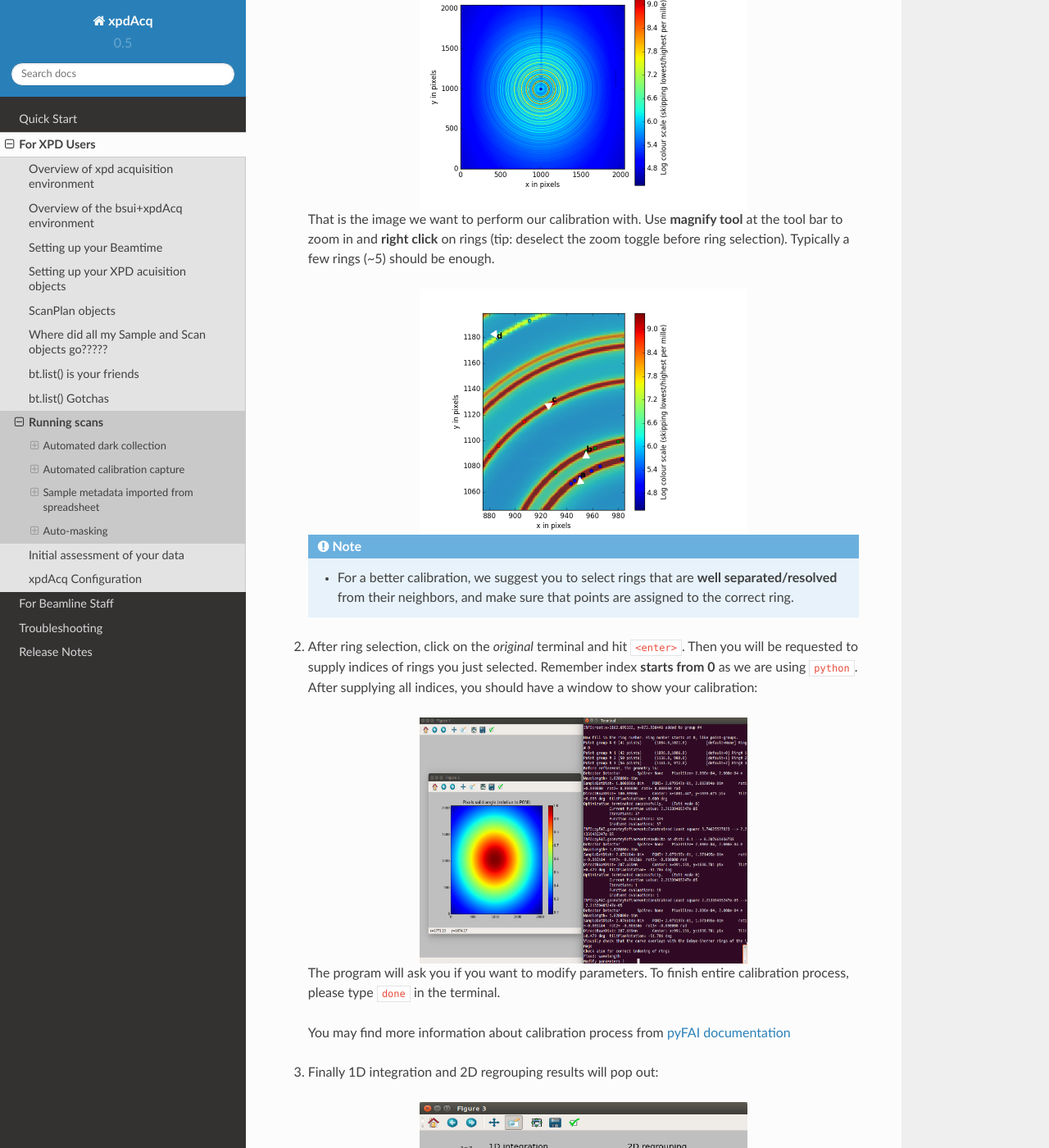
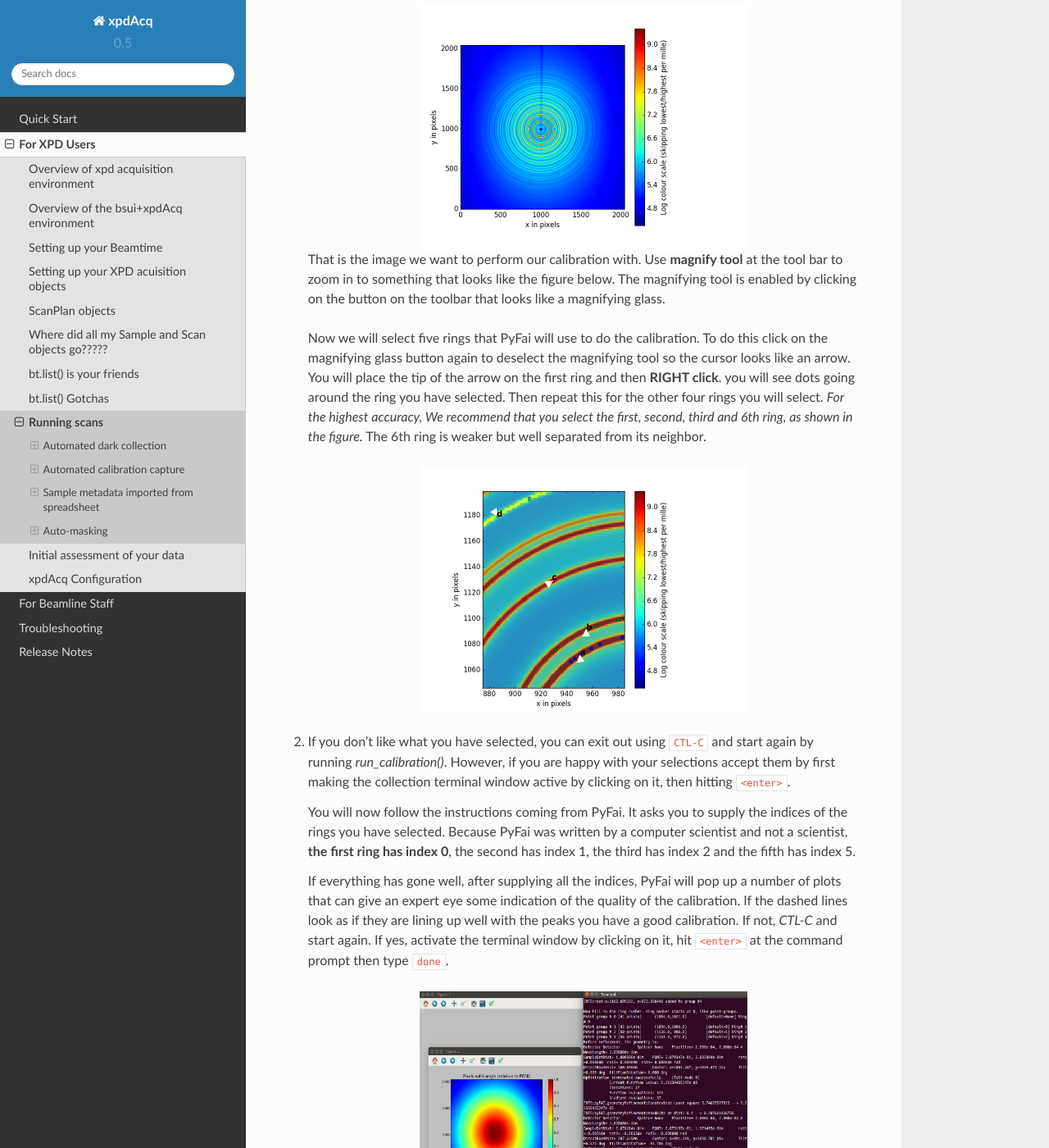
Before and after one commit to xpdAcq/xpdAcq, a Sphinx documentation site: the page built from doc/usb_Running.rst, in a window 1280 px wide and 1400 px high, scrolled down 3905 px. Shown: the whole window at 82% size. Built offline with Sphinx 7.4.7 and the Read the Docs theme 2.0.0, drawn with Linux system fonts in a browser that asks for light colours; some of the changed text lies outside the part shown.

```diff
--- a/doc/usb_Running.rst
+++ b/doc/usb_Running.rst
@@ -242,9 +242,10 @@ reduction possible!
 Quick guide of calibration steps with pyFAI
 ^^^^^^^^^^^^^^^^^^^^^^^^^^^^^^^^^^^^^^^^^^^^
 
-
-1. First you will see an image window like this:
-
+1. We assume that you have run ``run_calibration()`` in the ``collection`` window
+with Ni as your calibrant.  This will automatically expose the Ni, and after a
+pause a 2D plot window should pop up on the acquisition computer, looking
+something like this:
 
   .. image:: ./img/calib_05.png
     :width: 400px
@@ -253,25 +254,38 @@ Quick guide of calibration steps with pyFAI
 
 
   That is the image we want to perform our  calibration with. Use **magnify
-  tool** at the tool bar to zoom in and **right click** on rings (tip: deselect the zoom toggle before ring selection). Typically a few rings (~5) should be enough.
+  tool** at the tool bar to zoom in to something that looks like the figure below.
+  The magnifying tool is enabled by clicking on the button on the toolbar that
+  looks like a magnifying glass.
 
+  Now we will select five rings that PyFai will use to do the calibration.  To do this
+  click on the magnifying glass button again to deselect the magnifying tool so the cursor
+  looks like an arrow.  You will place the tip
+  of the arrow on the first ring and then **RIGHT click**.  you will see dots going around the
+  ring you have selected.  Then repeat this for the other four rings you will select.
+  `For the highest accuracy, We recommend that you select the first, second, third and
+  6th ring, as shown in the figure.`  The 6th ring is weaker but well separated from its neighbor.
 
   .. image:: ./img/calib_07.png
     :width: 400px
     :align: center
     :height: 300px
 
+2. If you don't like what you have selected, you can exit out using ``CTL-C`` and start again
+   by running `run_calibration()`.  However, if you are happy with your selections accept them by first
+   making the collection terminal window active by clicking on it, then hitting ``<enter>``.
 
-  .. note::
+   You will now follow the instructions coming from PyFai.  It asks you to supply the
+   indices of the rings you have selected.  Because PyFai was written by a computer
+   scientist and not a scientist, **the first ring has index 0**, the second has
+   index 1, the third has index 2 and the fifth has index 5.
 
-    * For a better calibration, we suggest you to select rings that are
-      **well separated/resolved** from their neighbors, and make sure that points are assigned to the correct ring.
-
-
-2. After ring selection, click on the *original* terminal and hit ``<enter>``.
-   Then you will be requested to supply indices of rings you just selected.
-   Remember index **starts from 0** as we are using ``python``.
-   After supplying all indices, you should have a window to show your calibration:
+   If everything has gone well, after supplying all the indices, PyFai will pop
+   up a number of plots that can give an expert eye some indication of the quality
+   of the calibration.  If the dashed lines look as if they are lining up well with
+   the peaks you have a good calibration.  If not, `CTL-C` and start again.  If yes,
+   activate the terminal window by clicking on it, hit ``<enter>`` at the command prompt
+   then type ``done``.
 
 
   .. image:: ./img/calib_08.png
@@ -279,27 +293,29 @@ Quick guide of calibration steps with pyFAI
     :align: center
     :height: 300px
 
-
-  The program will ask you if you want to modify parameters.
-  To finish entire calibration process, please type ``done`` in the terminal.
+  PyFai can be a bit finicky.  If it hangs, type CTL-C and start over and make
+  sure the follow the instruction exactly.
 
   You may find more information about calibration process from `pyFAI documentation <http://pyfai.readthedocs.io/en/latest/calibration.html>`_
 
+3. You are done! ``xpdAcq`` has saved the calibration parameters and will store them will all subsequent scans until you
+   run another calibration.
 
-3. Finally 1D integration and 2D regrouping results will pop out:
+   To see the current calibration parameters, type ``show_calib()``.
 
+   You can also find the calibration parameters in a file called
+   ``pyFAI_calib.yml`` in ``/home/xf28id1/xpdUser/config_base``
+
+3. To clean up you can close all the PyFai windows, including
+   the 1D integration and 2D regrouping results that pop out (see below).
+   Return to the ``Quick start tutorial`` by hitting the browser back-arrow.
 
   .. image:: ./img/calib_09.png
     :width: 400px
     :align: center
     :height: 300px
 
-  After this step, a calibration file with name ``pyFAI_calib.yml`` will be
-  saved under ``/home/xf28id1/xpdUser/config_base``
 
-
-Alright, you are done then! With **automated calibration capture** feature, ``xpdAcq``
-will load calibration parameters from the most recent config file.
 
 
 .. _import_sample:
```
Also changed, not shown: doc/quickstart.rst (+159 -158 lines).
